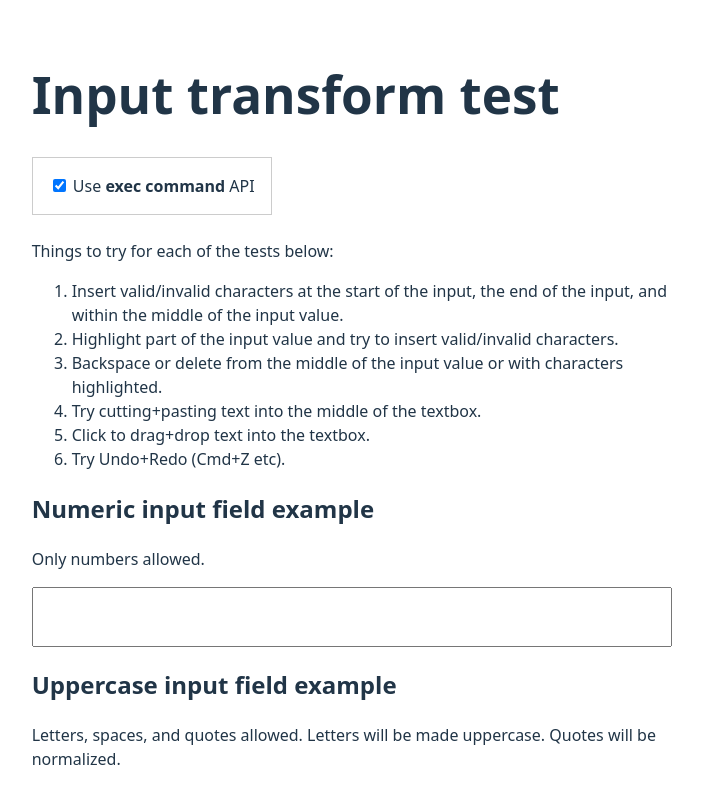
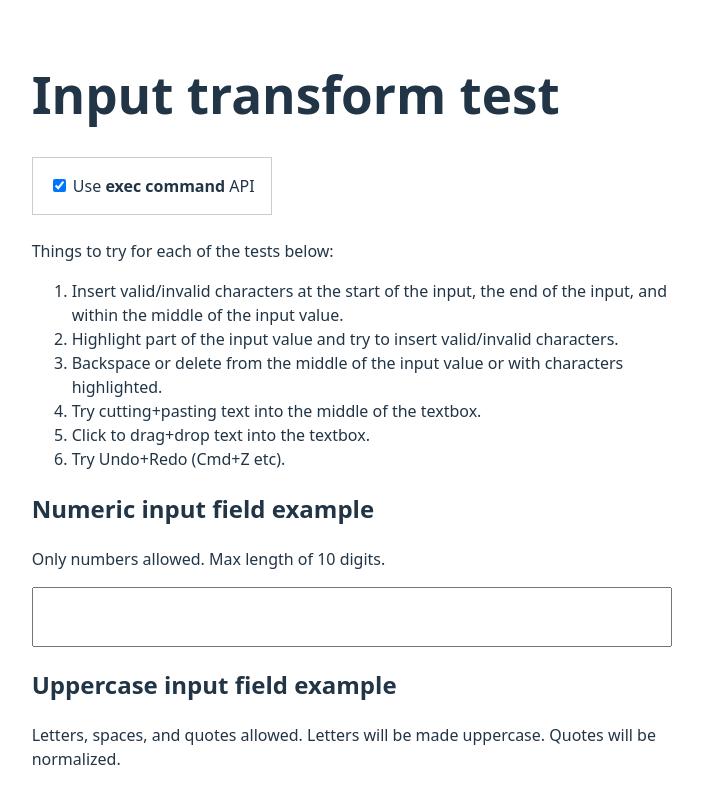
Before and after one commit to j-/input-transform-test, a React (Vite) app: page / in a window 1280 px wide. Shown: the top 785 px of the page, without its empty margins (288-991 px from the left). Built offline with nearby package versions, Linux system fonts and the light colour scheme.

Commit message:
Add max length to numeric example

```diff
--- a/src/App.tsx
+++ b/src/App.tsx
@@ -49,7 +49,7 @@ export const App = () => {
 
       <h2>Numeric input field example</h2>
 
-      <p>Only numbers allowed.</p>
+      <p>Only numbers allowed. Max length of 10 digits.</p>
 
       <ExampleNumeric execCommand={execCommand} />
 
--- a/src/ExampleNumeric.tsx
+++ b/src/ExampleNumeric.tsx
@@ -42,6 +42,7 @@ export const ExampleNumeric: FC<{
       type="text"
       inputMode="numeric"
       pattern="\d*"
+      maxLength={10}
     />
   );
 };
```
